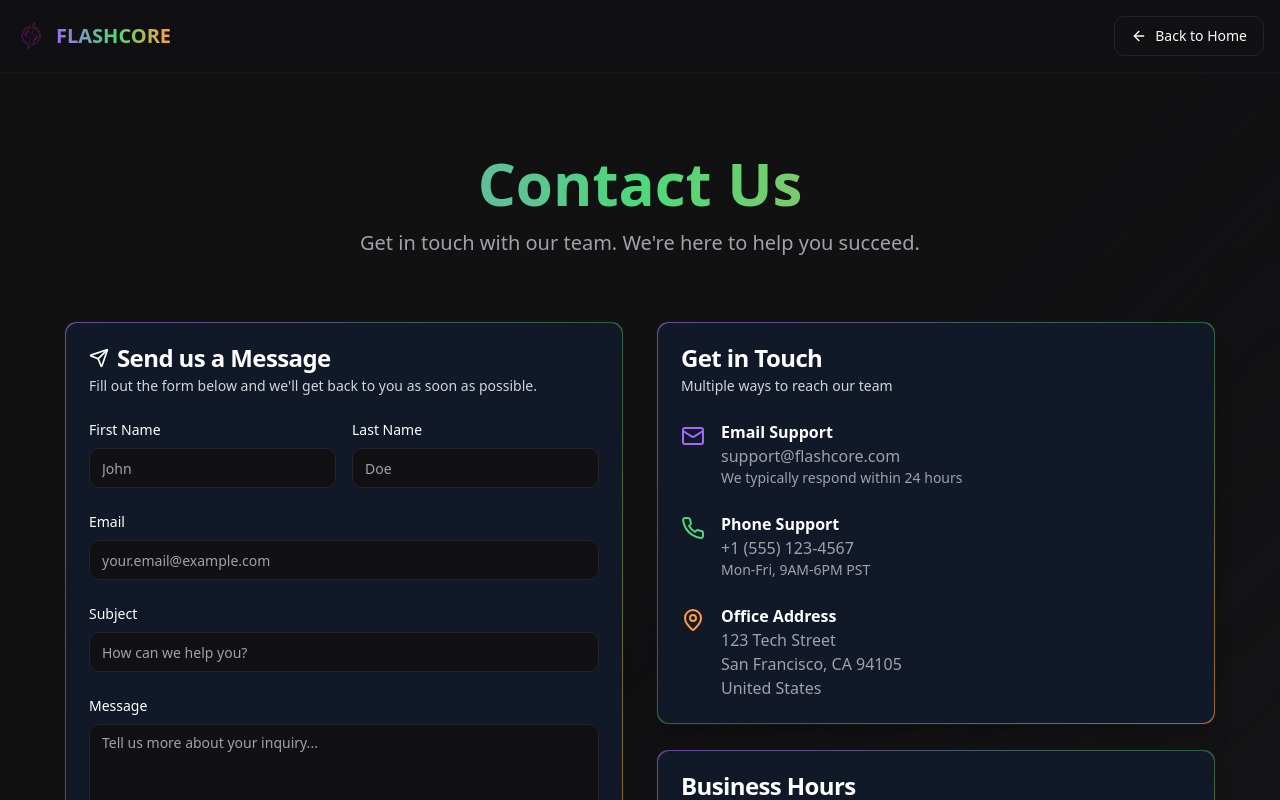
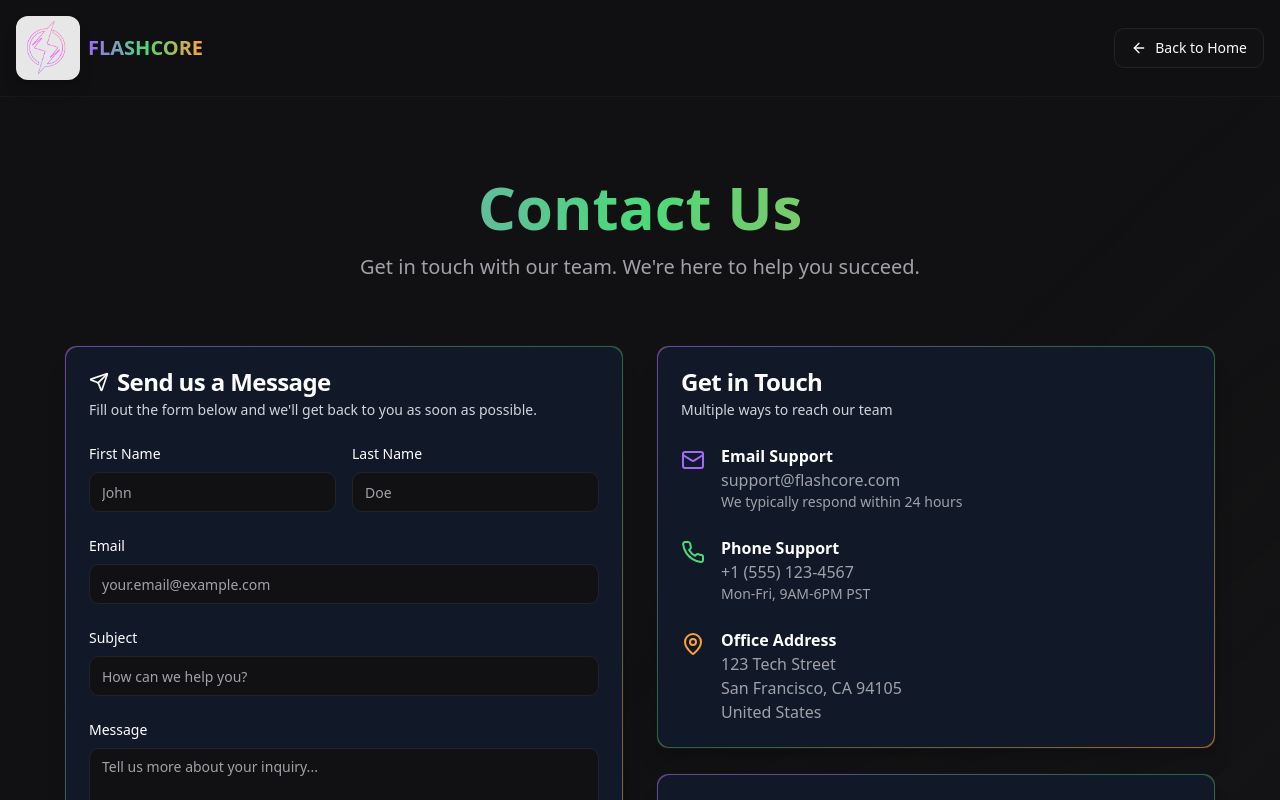
Before and after one commit to 009c0d3/flashcore-pulse-dashboard, a React (Vite) app: page /contact-landing in a window 1280 px wide. Shown: the top 800 px of the page. Built offline with nearby package versions, Linux system fonts and the light colour scheme.

Commit message:
Enhance logo icon visibility
Increase the size and visibility of the logo icon.

```diff
--- a/src/components/Logo.tsx
+++ b/src/components/Logo.tsx
@@ -1,11 +1,14 @@
 
 import React from "react";
 
-export const Logo = ({ className = "w-8 h-8", ...props }: React.ComponentProps<"img">) => (
+export const Logo = ({
+  className = "w-16 h-16 shadow-lg drop-shadow-lg",
+  ...props
+}: React.ComponentProps<"img">) => (
   <img
     src="/lovable-uploads/c6274856-7224-4530-9f45-df3b9949127d.png"
     alt="FlashCore Logo"
-    className={className}
+    className={`rounded-xl bg-white/90 object-contain ${className}`}
     {...props}
   />
 );
--- a/src/pages/ContactPage.tsx
+++ b/src/pages/ContactPage.tsx
@@ -1,3 +1,4 @@
+
 import React from "react";
 import { Link } from "react-router-dom";
 import { Mail, Phone, MapPin, Send, ArrowLeft } from "lucide-react";
@@ -20,8 +21,8 @@ const ContactPage = () => {
         <div className="container mx-auto px-4 py-4">
           <div className="flex items-center justify-between">
             <div className="flex items-center space-x-2">
-              <div className="w-8 h-8 rounded-lg flex items-center justify-center">
-                <Logo />
+              <div className="flex items-center justify-center">
+                <Logo className="w-16 h-16 shadow-lg drop-shadow-lg" />
               </div>
               <Link to="/" className="text-xl font-bold bg-gradient-to-r from-flashcore-purple via-flashcore-green to-flashcore-orange bg-clip-text text-transparent">
                 FLASHCORE
--- a/src/pages/Index.tsx
+++ b/src/pages/Index.tsx
@@ -14,8 +14,8 @@ const Index = () => {
         <div className="container mx-auto px-4 py-4">
           <div className="flex items-center justify-between">
             <div className="flex items-center space-x-2">
-              <div className="w-8 h-8 rounded-lg flex items-center justify-center">
-                <Logo />
+              <div className="flex items-center justify-center">
+                <Logo className="w-16 h-16 shadow-lg drop-shadow-lg" />
               </div>
               <Link to="/" className="text-xl font-bold bg-gradient-to-r from-flashcore-purple via-flashcore-green to-flashcore-orange bg-clip-text text-transparent">
                 FLASHCORE
@@ -245,8 +245,8 @@ const Index = () => {
           <div className="grid grid-cols-1 md:grid-cols-4 gap-8">
             <div className="space-y-4">
               <div className="flex items-center space-x-2">
-                <div className="w-8 h-8 rounded-lg flex items-center justify-center">
-                  <Logo />
+                <div className="flex items-center justify-center">
+                  <Logo className="w-16 h-16 shadow-lg drop-shadow-lg" />
                 </div>
                 <span className="text-xl font-bold bg-gradient-to-r from-flashcore-purple via-flashcore-green to-flashcore-orange bg-clip-text text-transparent">
                   FLASHCORE
```
